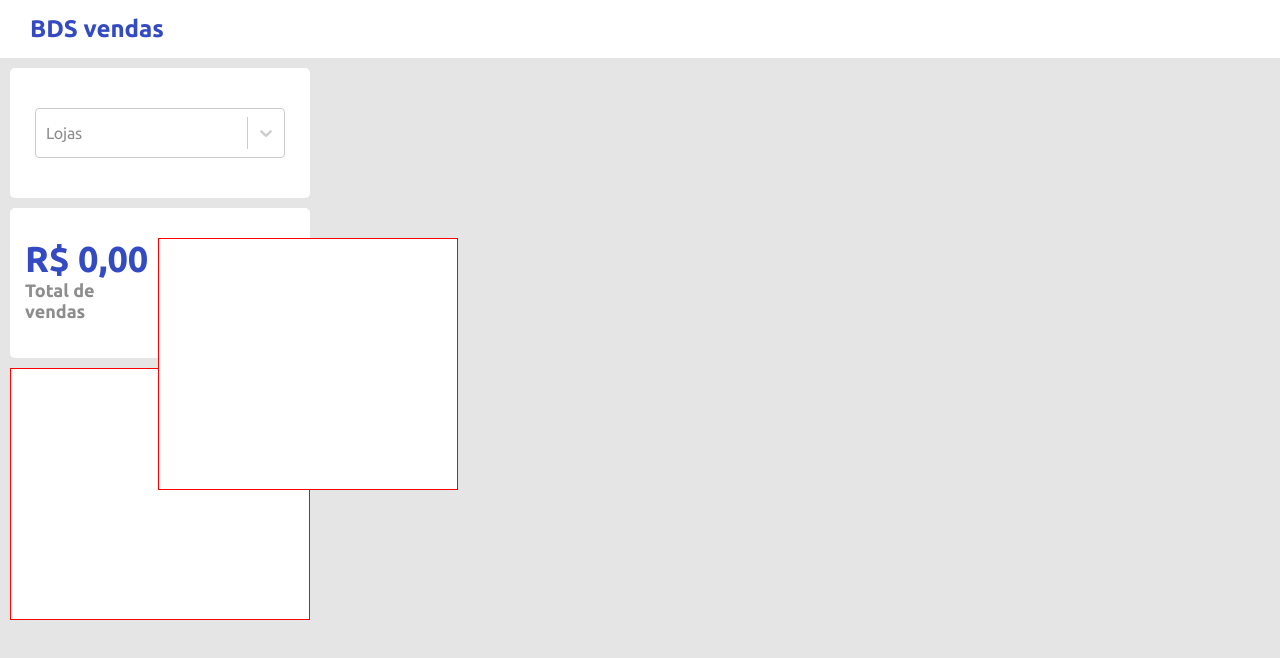
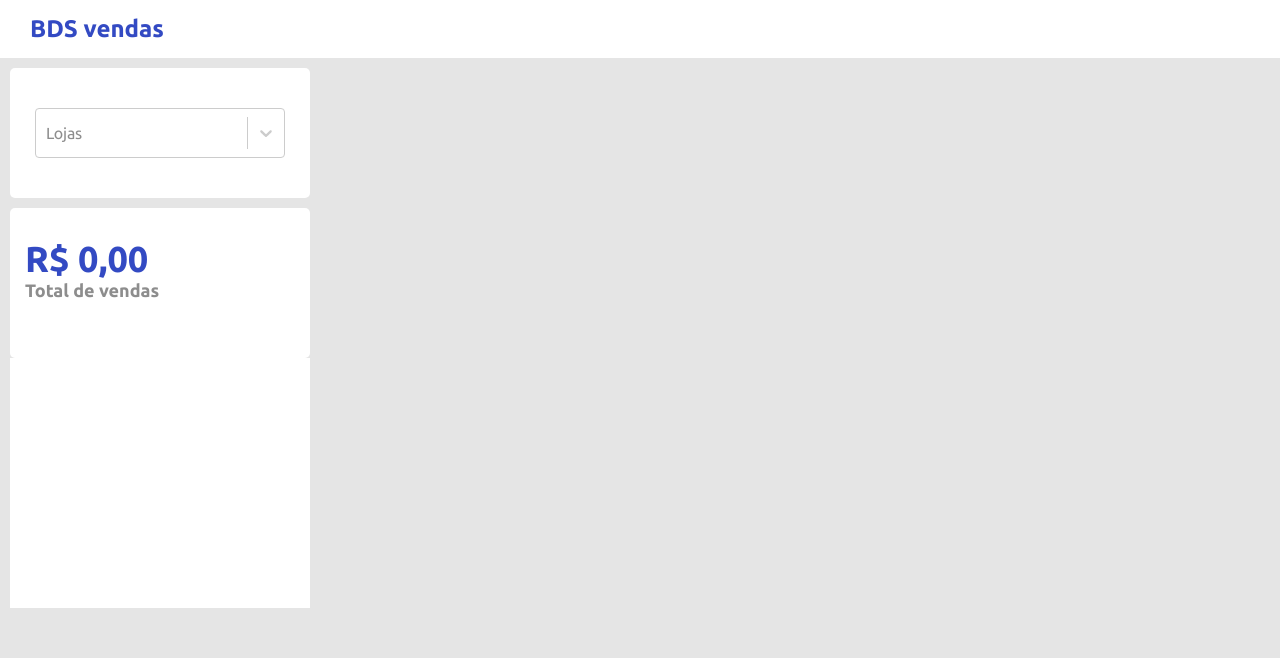
Before and after one commit to Andersongauterio/bds08, a React (Create React App) app in the folder front-web/: page / in a window 1280 px wide. Shown: the top 658 px of the page. Built offline with nearby package versions, Linux system fonts and the light colour scheme; no server answers.

Commit message:
resonsive design

```diff
--- a/front-web/src/components/pie-chart-card/styles.css
+++ b/front-web/src/components/pie-chart-card/styles.css
@@ -1,14 +1,13 @@
 .pie-chart-container {
   width: 300px;
   background-color: #ffff;
+  margin-top: 0;
   margin-left: 10px;
   margin-right: 10px;
-  border: 1px solid red;
 }
 
 .pie-chart-card {
   display: flex;
-  border: 1px solid red;
 }
 
 .apexcharts-legend.apexcharts-align-center {
--- a/front-web/src/components/sales-summary/index.tsx
+++ b/front-web/src/components/sales-summary/index.tsx
@@ -21,7 +21,6 @@ const initialSummary = {
 const SalesSummary = ({ store }: Props) => {
 
     const [summary, setSummary] = useState<SalesSummaryData>(initialSummary);
-    const [salesByGender, setSalesByGender] = useState<PieChartConfig>();
 
     return (
         <div className='sales-summary-container'>
@@ -29,12 +28,7 @@ const SalesSummary = ({ store }: Props) => {
                 <h1 className='sales-summary-total-amount'>{formatPrice(summary.sum)} </h1>
                 <h3 className='sales-summary-subtitle'> Total de vendas </h3>
             </div>
-            <div className='sales-summary-pie-chart'>
-                <PieChartCard
-                    name="Lojas"
-                    labels={salesByGender?.labels}
-                    series={salesByGender?.series} />
-            </div>
+
         </div>
     );
 };
--- a/front-web/src/components/sales-summary/styles.css
+++ b/front-web/src/components/sales-summary/styles.css
@@ -5,7 +5,6 @@
     margin-left: 10px;
     margin-right: 10px;
     margin-top: 10px;
-    margin-bottom: 10px;
     height: 150px;
     width: 300px;
     padding: 30px 15px;
```
